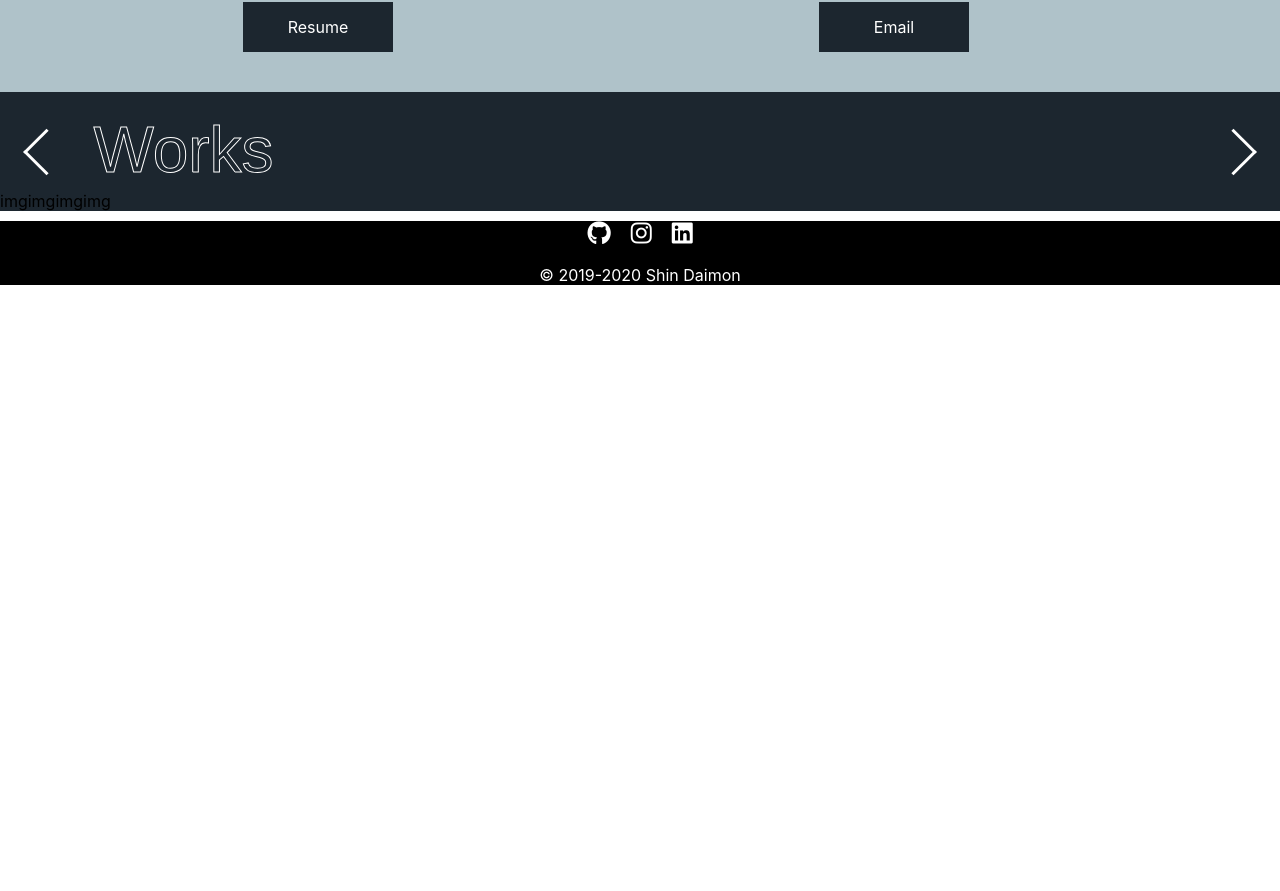
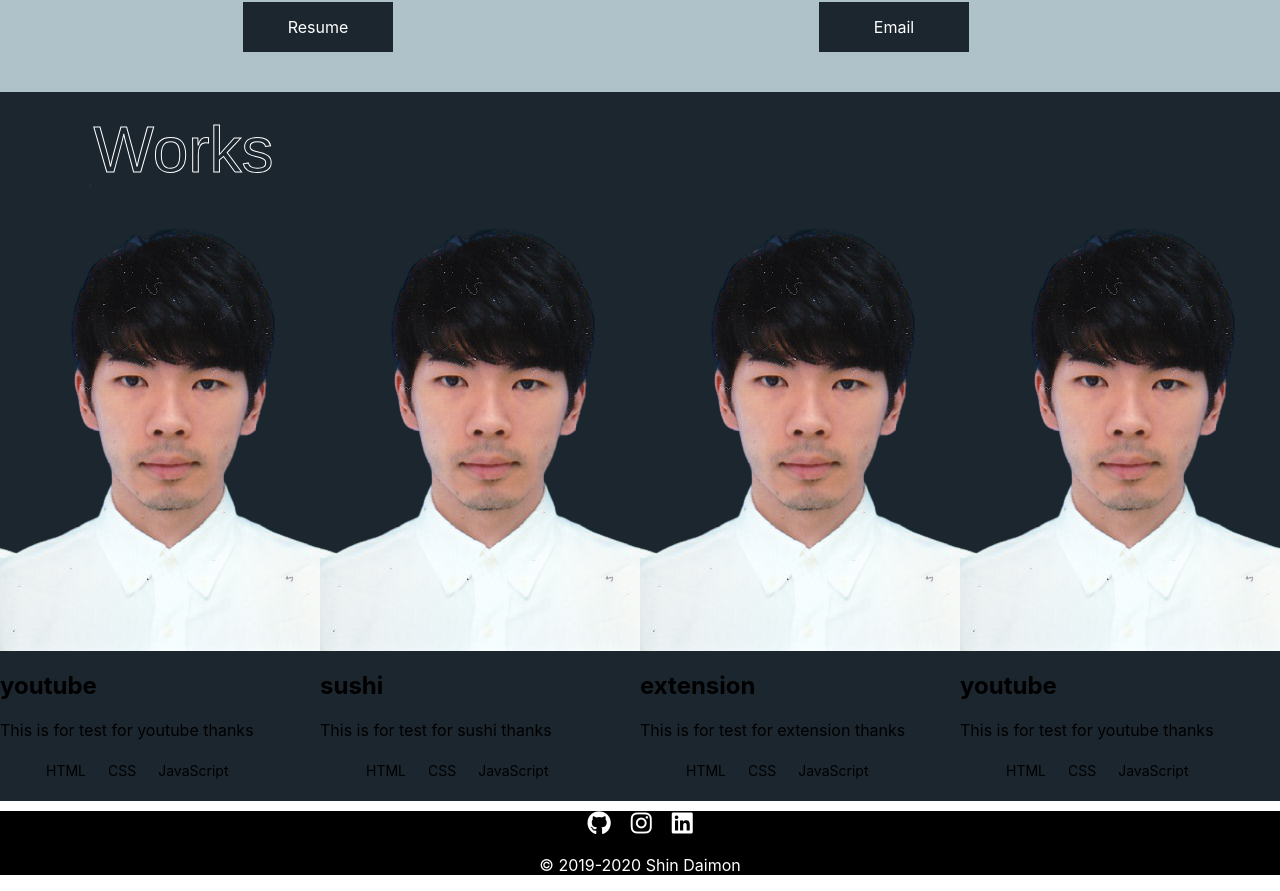
Before and after one commit to mondai40/my_second_portfolio, a React (Create React App) app: page / in a window 1280 px wide. Shown: the part 3432-4323 px from the top of the page. Before the commit the page ends 3733 px from the top, so only its background shows below. Built offline with nearby package versions, Linux system fonts and the light colour scheme; the HTML template or start-up script is replaced by a standard one.

Commit message:
add work component and css

```diff
--- a/package.json
+++ b/package.json
@@ -9,7 +9,9 @@
     "node-sass": "^4.14.1",
     "react": "^16.13.1",
     "react-dom": "^16.13.1",
-    "react-scripts": "3.4.1"
+    "react-scripts": "3.4.1",
+    "react-slick": "^0.26.1",
+    "slick-carousel": "^1.8.1"
   },
   "scripts": {
     "start": "react-scripts start",
--- /dev/null
+++ b/src/components/Works/Work.jsx
@@ -0,0 +1,19 @@
+import React from "react";
+import "./Work.scss";
+const Work = (props) => {
+  const {title, image, description, technologies} = props.info;
+  return (
+    <div className="work">
+      <img src={image} alt={`${title}Image`}/>
+      <h1>{title}</h1>
+      <p>{description}</p>
+      <ul className="work__technologies">
+        {technologies.map((technology, key) => {
+          return <li key={key} className="work__technologies--item">{technology}</li>
+        })}
+      </ul>
+    </div>
+  );
+};
+
+export default Work;
--- /dev/null
+++ b/src/components/Works/Work.scss
@@ -0,0 +1,15 @@
+@charset "utf-8";
+
+.work {
+  &__technologies {
+    list-style: none;
+    display: flex;
+    &--item {
+      margin-right: 10px;
+      font-size: 14px;
+      border: 1px solid #1C262F;
+      border-radius: 5px;
+      padding: 5px;
+    }
+  }
+}
--- /dev/null
+++ b/src/components/Works/WorkList.js
@@ -0,0 +1,24 @@
+import youtubeImage from "../../img/ShinDaimon.png"
+import sushiImage from "../../img/ShinDaimon.png"
+import extensionImage from "../../img/ShinDaimon.png"
+
+export const WorkList = [
+  {
+    title: "youtube",
+    image: youtubeImage,
+    description: "This is for test for youtube thanks",
+    technologies: ["HTML", "CSS", "JavaScript"]
+  },
+  {
+    title: "sushi",
+    image: sushiImage,
+    description: "This is for test for sushi thanks",
+    technologies: ["HTML", "CSS", "JavaScript"]
+  },
+  {
+    title: "extension",
+    image: extensionImage,
+    description: "This is for test for extension thanks",
+    technologies: ["HTML", "CSS", "JavaScript"]
+  }
+];
--- /dev/null
+++ b/src/components/Works/WorkSlider.jsx
@@ -0,0 +1,57 @@
+import React from "react";
+import Slider from "react-slick";
+import "slick-carousel/slick/slick.css";
+import "slick-carousel/slick/slick-theme.css";
+
+import Work from "./Work";
+import { WorkList } from "./WorkList"
+
+const renderWork = (WorkList) => {
+  return (
+    WorkList.map((workItem, key) => {
+      return <Work info={workItem} key={key} />
+    })
+  );
+};
+
+const WorkSlider = () => {
+  const settings = {
+    dots: true,
+    infinite: true,
+    speed: 500,
+    slidesToShow: 4,
+    slidesToScroll: 4,
+    initialSlide: 0,
+    responsive: [
+      {
+        breakpoint: 1024,
+        settings: {
+          slidesToShow: 3,
+          slidesToScroll: 3
+        }
+      },
+      {
+        breakpoint: 768,
+        settings: {
+          slidesToShow: 2,
+          slidesToScroll: 2
+        }
+      },
+      {
+        breakpoint: 425,
+        settings: {
+          slidesToShow: 1,
+          slidesToScroll: 1
+        }
+      }
+    ]
+  };
+
+  return (
+    <Slider {...settings}>
+      {renderWork(WorkList)}
+    </Slider>
+  );
+}
+
+export default WorkSlider;
--- a/src/components/Works/Works.jsx
+++ b/src/components/Works/Works.jsx
@@ -1,7 +1,7 @@
 import React from "react";
 import "./Works.scss";
 import WorkHeading from "./WorkHeading.svg";
-
+import WorkSlider from "./WorkSlider"
 
 const Works = () => {
   return(
@@ -9,12 +9,7 @@ const Works = () => {
       <div className="works__heading">
         <img src={WorkHeading} alt="WorkHeading" />
       </div>
-      <div className="works__image">
-        imgimgimgimg
-        <div className="arrow arrow--right"></div>
-        <div className="arrow arrow--left"></div>
-        <div></div>
-      </div>
+      <WorkSlider />
     </section>
   );
 };
--- a/src/components/Works/Works.scss
+++ b/src/components/Works/Works.scss
@@ -1,3 +1,5 @@
+@charset "utf-8";
+
 .works {
   background: #1C262F;
   position: relative;
```
Also changed, not shown: 1 other file (tests, documents, lock files or other folders).
